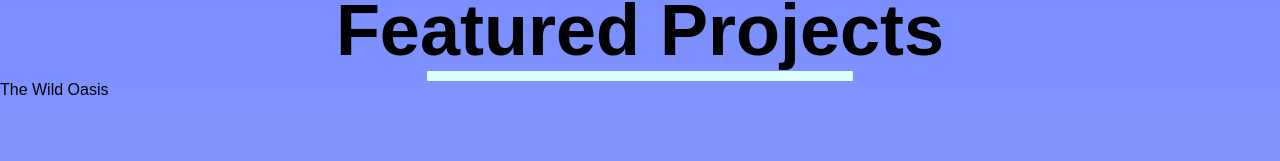
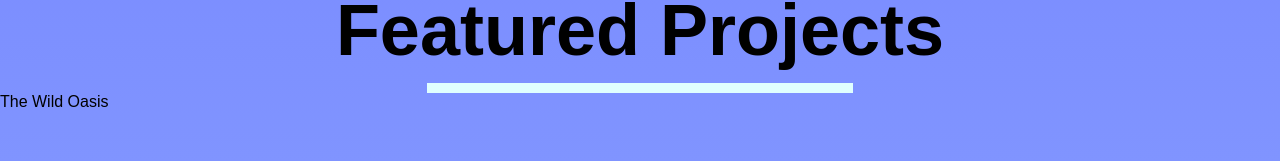
Before and after one commit to Abhishekr2122/portfolio-website, a React (Create React App) app: page / in a window 1280 px wide. Shown: the part 1661-1822 px from the top of the page. Built offline with nearby package versions, Linux system fonts and the light colour scheme.

Commit message:
Animating the projects section

```diff
--- a/src/components/parallax.scss
+++ b/src/components/parallax.scss
@@ -8,6 +8,7 @@
 
   h1 {
     font-size: 100px;
+    color: black;
   }
 
   .mountains {
--- a/src/components/projects.scss
+++ b/src/components/projects.scss
@@ -9,12 +9,13 @@
     color: black;
     font-size: 36px;
     h1 {
+      color: black;
     }
 
     .progressBar {
       height: 10px;
       background-color: lightcyan;
-      border-radius: 4px;
+      margin-top: 12px;
     }
   }
 }
```
